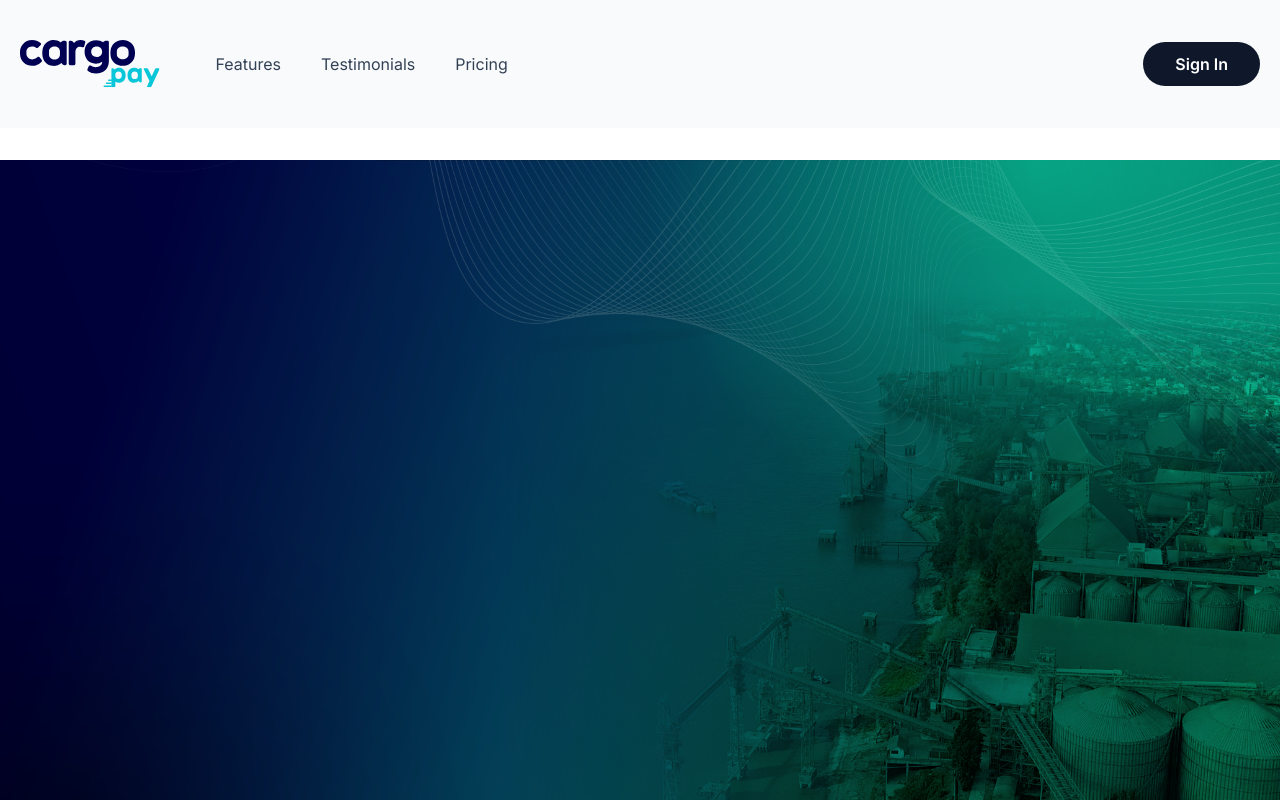
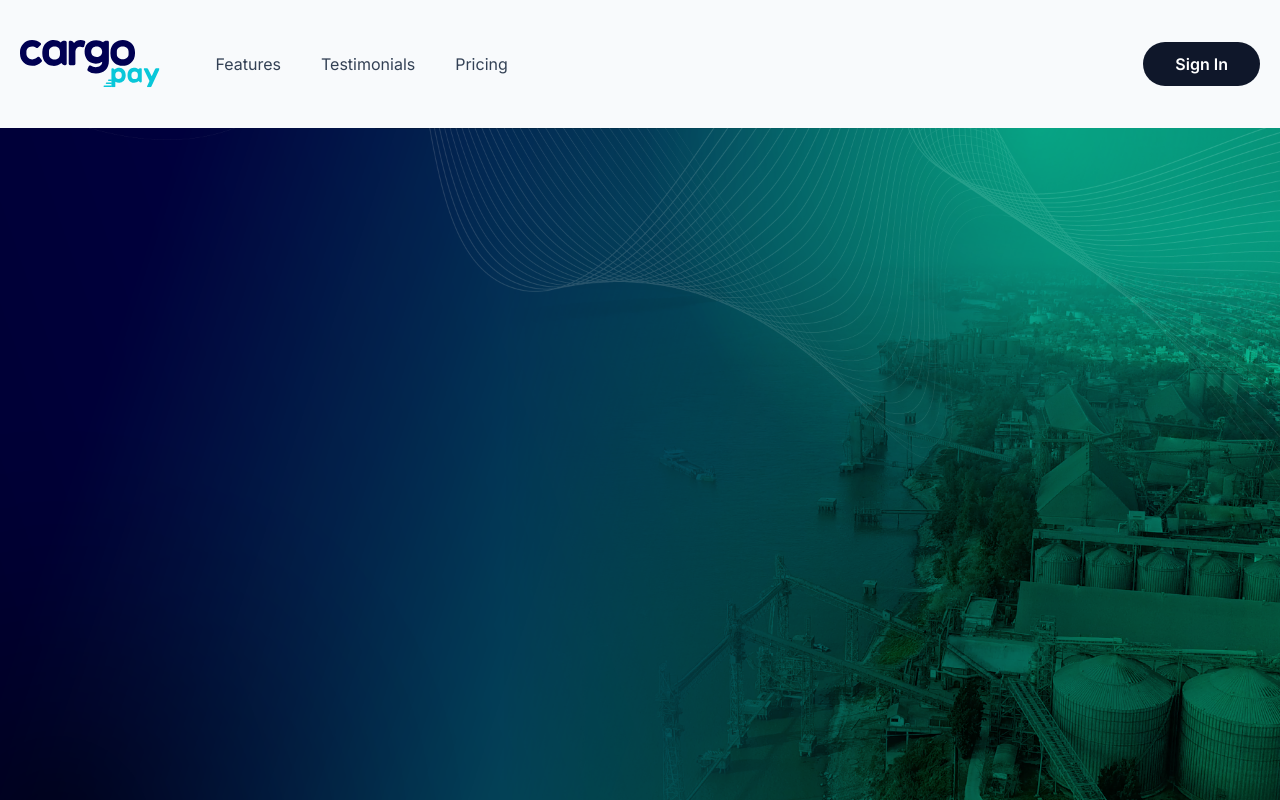
Before and after one commit to sophiiaR/cargo_pay, a Next.js app: page / in a window 1280 px wide. Shown: the top 800 px of the page. Built offline with nearby package versions, Linux system fonts and the light colour scheme.

Commit message:
Remove top padding

```diff
--- a/src/components/Hero.jsx
+++ b/src/components/Hero.jsx
@@ -12,7 +12,8 @@ import logoTuple from '@/images/logos/tuple.svg'
 
 export function Hero() {
   return (
-    <Container className="pb-16 pt-6 text-center lg:pt-8">
+    <Container className="pb-16 text-center">
+      {/* pt-6 lg:pt-8 */}
       <Image height={800} width={2100} src={bgImage} objectFit='contain' alt='bgImg' />
       {/* <h1 className="mx-auto max-w-4xl font-display text-5xl font-medium tracking-tight text-slate-900 sm:text-7xl">
         Accounting{' '}
```
